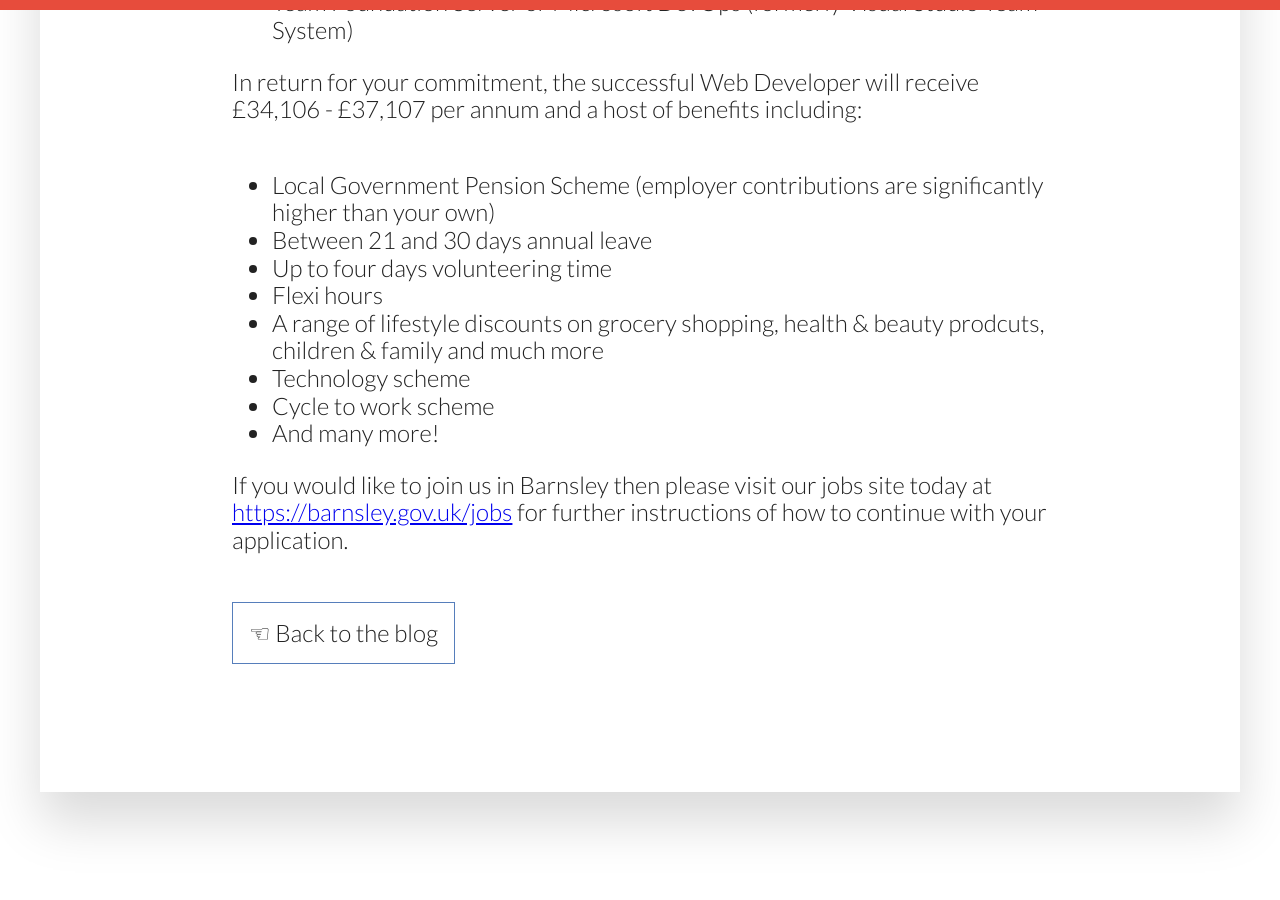
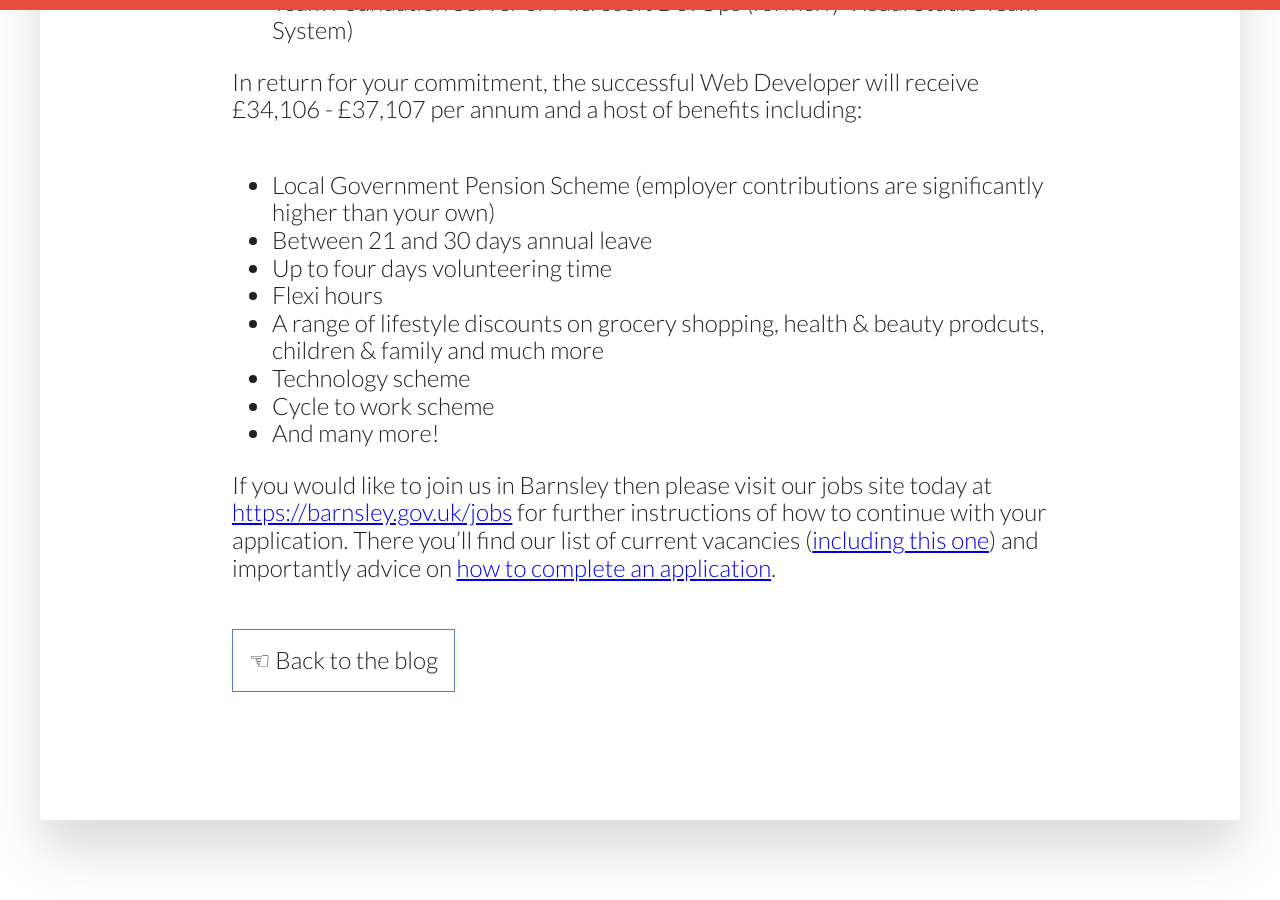
Before and after one commit to kingstonrichard/kingstonrichard.uk, a Jekyll site: the page built from _posts/2019-03-08-were-looking-for-web-developers.markdown, in a window 1280 px wide and 900 px high, scrolled down 2676 px. Built offline with Jekyll 4.4.1, drawn with Linux system fonts in a browser that asks for light colours; nearby versions of some CDN libraries; before the commit the page ends 3548 px from its top, so only the background shows below that.

Commit message:
Added links to bottom

```diff
--- a/_posts/2019-03-08-were-looking-for-web-developers.markdown
+++ b/_posts/2019-03-08-were-looking-for-web-developers.markdown
@@ -66,4 +66,4 @@ In return for your commitment, the successful Web Developer will receive £34,10
 * Cycle to work scheme
 * And many more!
 
-If you would like to join us in Barnsley then please visit our jobs site today at [https://barnsley.gov.uk/jobs](https://barnsley.gov.uk/jobs) for further instructions of how to continue with your application.
+If you would like to join us in Barnsley then please visit our jobs site today at [https://barnsley.gov.uk/jobs](https://barnsley.gov.uk/jobs) for further instructions of how to continue with your application. There you'll find our list of current vacancies ([including this one](https://barnsley.engageats.co.uk/ViewVacancyV2.aspx?enc=mEgrBL4XQK0+ld8aNkwYmMiNvD5Mcaf8avjt8Z6dgxDH5VURHYkPKM7L9rzD1D2HezDAcy4Fvm2OUoovG/409wPSlA8aWowReNSh3aVMyeffpiEIbI1O1gv+sdEmQ7g/LMbGlq3wDZmoe2Or1EdzaA==)) and importantly advice on [how to complete an application](http://bit.ly/2O7gXY3).
```
